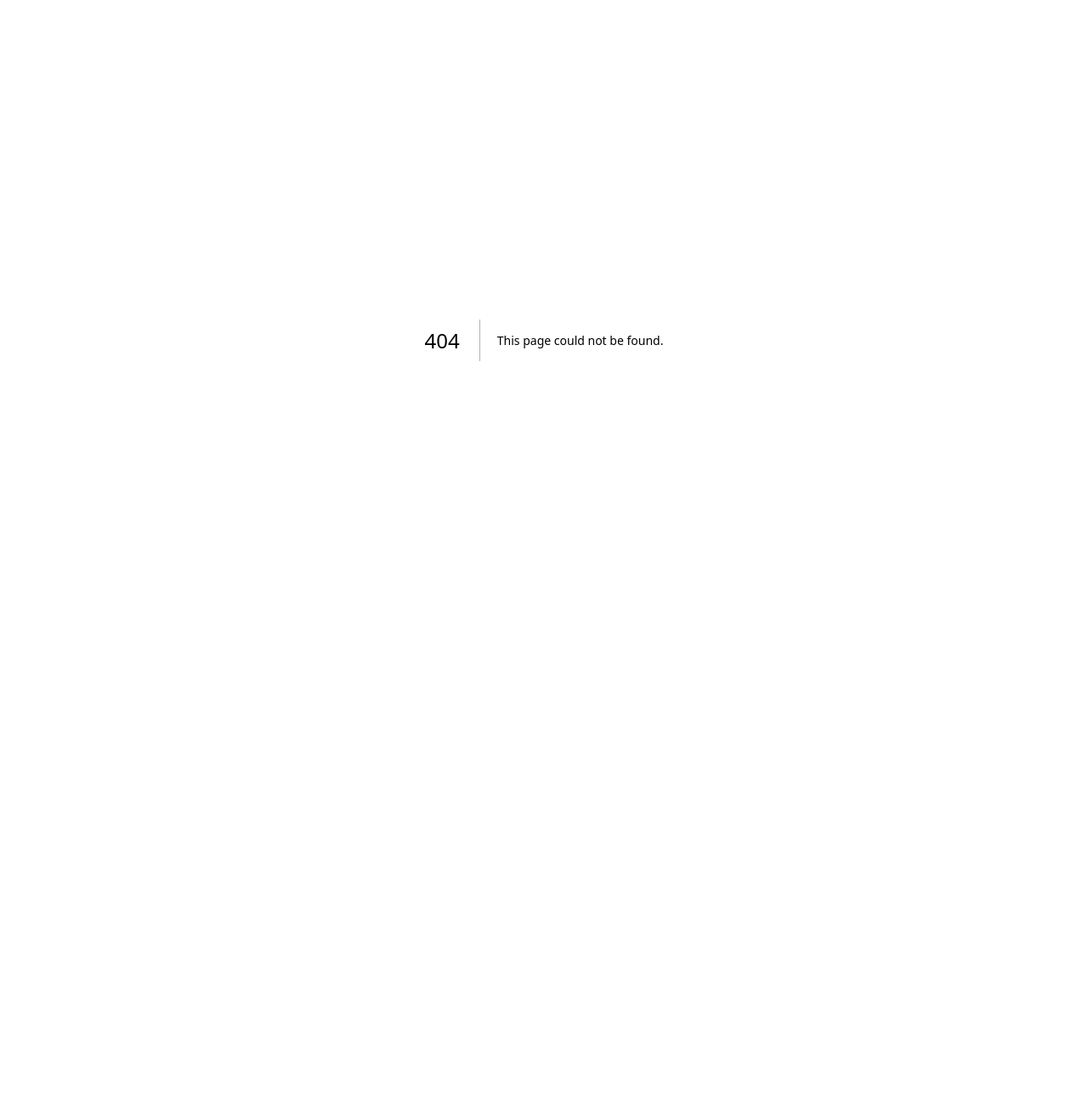
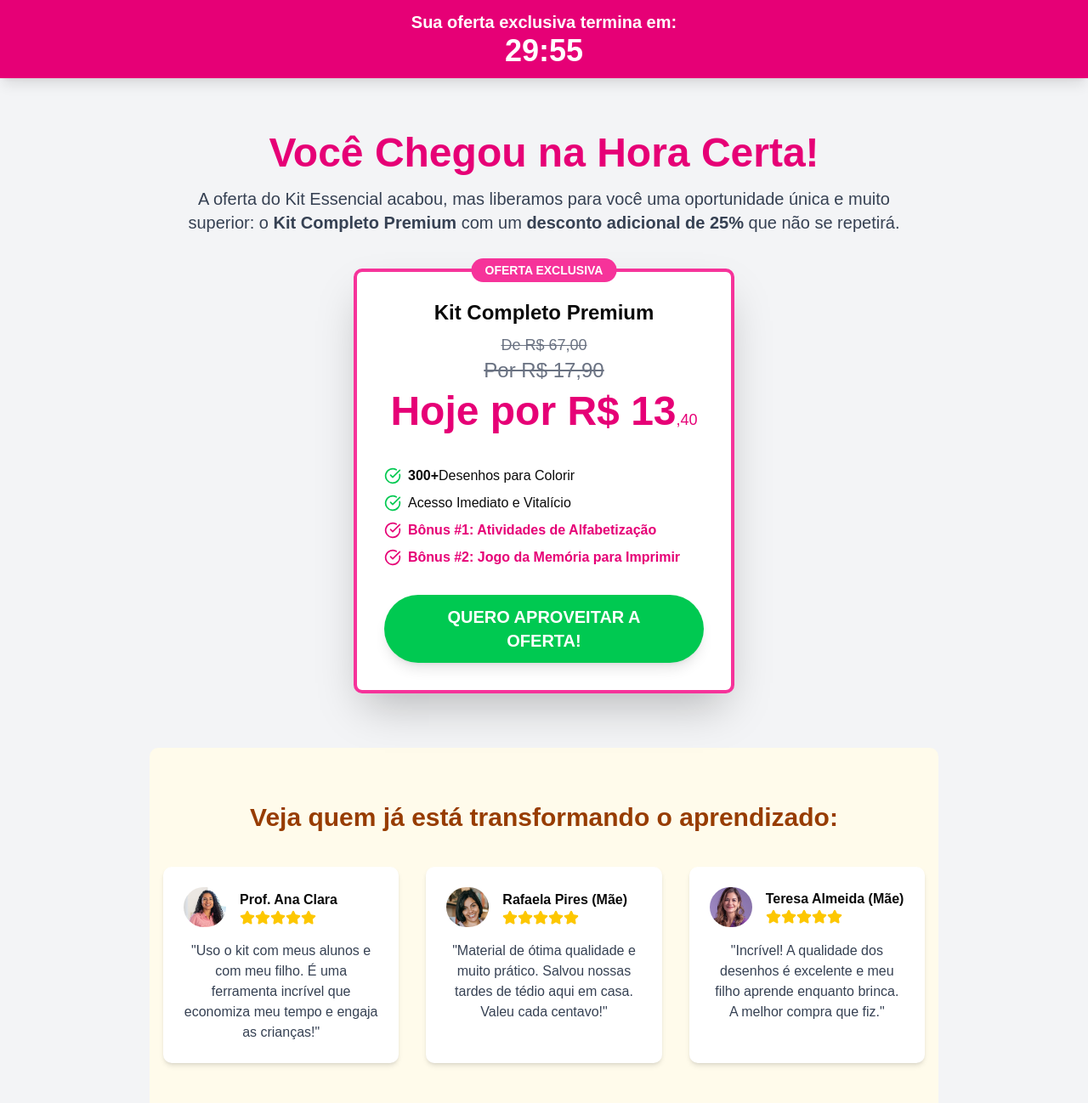
Before and after one commit to skrodrigo/kit-colorir, a Next.js app: page /oferta-expirada in a window 1280 px wide. Before the commit this address had no page. Shown: the top 1298 px of the page at 85% size. Before the commit the page ends 800 px from the top, so only its background shows below. Built offline with nearby package versions, Linux system fonts and the light colour scheme; a web font is replaced by a local one.

Commit message:
feat: add expire page

```diff
--- /dev/null
+++ b/app/oferta-expirada/page.tsx
@@ -0,0 +1,78 @@
+
+import Image from 'next/image';
+import { CheckCircle, Star } from 'lucide-react';
+import CountdownTimer from '@/components/ui/countdown-timer';
+
+export default function OfertaExpirada() {
+  return (
+    <div className="bg-gray-100">
+      {/* Timer Section */}
+      <div className="bg-pink-600 text-white py-3 px-4 text-center sticky top-0 z-50 shadow-lg">
+        <p className="font-semibold text-lg md:text-xl">Sua oferta exclusiva termina em:</p>
+        <CountdownTimer />
+      </div>
+
+      <main className="py-12 md:py-16 px-4">
+        <div className="max-w-4xl mx-auto text-center">
+          <h1 className="text-3xl md:text-5xl font-bold text-pink-600 mb-4">Você Chegou na Hora Certa!</h1>
+          <p className="text-lg md:text-xl text-gray-700 mb-8">A oferta do Kit Essencial acabou, mas liberamos para você uma oportunidade única e muito superior: o <strong>Kit Completo Premium</strong> com um <strong>desconto adicional de 25%</strong> que não se repetirá.</p>
+
+          {/* Premium Card Section */}
+          <div className="flex justify-center my-10">
+            <div className="border-4 border-pink-500 rounded-lg p-6 md:p-8 w-full max-w-md text-center flex flex-col relative shadow-2xl bg-white">
+              <div className="absolute -top-4 left-1/2 -translate-x-1/2 bg-pink-500 text-white px-4 py-1 rounded-full text-sm font-bold">OFERTA EXCLUSIVA</div>
+              <h3 className="text-2xl font-bold mb-2">Kit Completo Premium</h3>
+              <p className="text-gray-500 line-through text-lg">De R$ 67,00</p>
+              <p className="text-gray-500 line-through text-2xl">Por R$ 17,90</p>
+              <p className="text-5xl font-bold my-2 text-pink-600">Hoje por R$ 13<span className="text-lg font-normal">,40</span></p>
+              <ul className="text-left space-y-2 my-6 md:my-8 flex-grow">
+                <li className="flex items-center"><CheckCircle className="w-5 h-5 text-green-500 mr-2 flex-shrink-0" /> <strong>300+</strong> Desenhos para Colorir</li>
+                <li className="flex items-center"><CheckCircle className="w-5 h-5 text-green-500 mr-2 flex-shrink-0" /> Acesso Imediato e Vitalício</li>
+                <li className="flex items-center text-pink-600 font-bold"><CheckCircle className="w-5 h-5 mr-2 flex-shrink-0" /> Bônus #1: Atividades de Alfabetização</li>
+                <li className="flex items-center text-pink-600 font-bold"><CheckCircle className="w-5 h-5 mr-2 flex-shrink-0" /> Bônus #2: Jogo da Memória para Imprimir</li>
+              </ul>
+              <a href="#" className="mt-auto bg-green-500 text-white font-bold py-3 px-8 rounded-full text-xl hover:bg-green-600 transition-transform transform hover:scale-105 shadow-lg">QUERO APROVEITAR A OFERTA!</a>
+            </div>
+          </div>
+
+          {/* Testimonials Section */}
+          <section className="bg-amber-50 py-16 px-4 -mx-4 mt-16 rounded-lg">
+            <h2 className="text-3xl font-bold text-center mb-10 text-amber-800">Veja quem já está transformando o aprendizado:</h2>
+            <div className="max-w-6xl mx-auto grid md:grid-cols-3 gap-8">
+              <div className="bg-white p-6 rounded-lg shadow-md">
+                <div className="flex items-center mb-4">
+                    <Image src="/prof1.png" alt="Professora Ana" width={50} height={50} className="rounded-full mr-4"/>
+                    <div>
+                      <p className="font-bold">Prof. Ana Clara</p>
+                      <div className="flex text-yellow-400">{Array(5).fill(0).map((_, i) => <Star key={`t1-star-${i}`} size={18} className='fill-yellow-400'/>)}</div>
+                    </div>
+                </div>
+                <p className='text-gray-700'>&quot;Uso o kit com meus alunos e com meu filho. É uma ferramenta incrível que economiza meu tempo e engaja as crianças!&quot;</p>
+              </div>
+              <div className="bg-white p-6 rounded-lg shadow-md">
+                <div className="flex items-center mb-4">
+                    <Image src="/prof2.png" alt="Rafaela Pires" width={50} height={50} className="rounded-full mr-4"/>
+                    <div>
+                      <p className="font-bold">Rafaela Pires (Mãe)</p>
+                      <div className="flex text-yellow-400">{Array(5).fill(0).map((_, i) => <Star key={`t2-star-${i}`} size={18} className='fill-yellow-400'/>)}</div>
+                    </div>
+                </div>
+                <p className='text-gray-700'>&quot;Material de ótima qualidade e muito prático. Salvou nossas tardes de tédio aqui em casa. Valeu cada centavo!&quot;</p>
+              </div>
+              <div className="bg-white p-6 rounded-lg shadow-md">
+                <div className="flex items-center mb-4">
+                    <Image src="/mae1.png" alt="Teresa Almeida" width={50} height={50} className="rounded-full mr-4"/>
+                    <div>
+                      <p className="font-bold">Teresa Almeida (Mãe)</p>
+                      <div className="flex text-yellow-400">{Array(5).fill(0).map((_, i) => <Star key={`t3-star-${i}`} size={18} className='fill-yellow-400'/>)}</div>
+                    </div>
+                </div>
+                <p className='text-gray-700'>&quot;Incrível! A qualidade dos desenhos é excelente e meu filho aprende enquanto brinca. A melhor compra que fiz.&quot;</p>
+              </div>
+            </div>
+          </section>
+        </div>
+      </main>
+    </div>
+  );
+}
--- a/app/page.tsx
+++ b/app/page.tsx
@@ -76,28 +76,28 @@ export default function Home() {
           <h2 className="text-3xl font-bold text-center mb-10 text-pink-600">Escolha o Plano Ideal para Você</h2>
           <div className="flex flex-wrap justify-center gap-8">
             {/* Basic Plan */}
-            <div className="border-2 border-gray-200 rounded-lg p-8 w-full max-w-sm text-center flex flex-col">
+            <div className="border-2 border-gray-200 rounded-lg p-8 w-full max-w-sm text-center flex flex-col opacity-70">
               <h3 className="text-2xl font-bold mb-2">Kit Essencial</h3>
-              <p className="text-4xl font-bold my-4">R$ 9<span className="text-lg font-normal">,90</span></p>
+              <p className="text-gray-500 line-through">De R$ 37,00</p>
+              <p className="text-4xl font-bold my-2">Por R$ 9<span className="text-lg font-normal">,90</span></p>
               <ul className="text-left space-y-2 mb-8 flex-grow">
                 <li className="flex items-center"><CheckCircle className="w-5 h-5 text-green-500 mr-2" /> 50 Desenhos para Colorir</li>
                 <li className="flex items-center"><CheckCircle className="w-5 h-5 text-green-500 mr-2" /> Acesso Imediato</li>
               </ul>
-              <a href="#" className="mt-auto bg-gray-300 text-gray-800 font-bold py-3 px-8 rounded-full hover:bg-gray-400 transition-colors">Escolher Essencial</a>
+              <a href="/oferta-expirada" className="mt-auto bg-gray-300 text-gray-800 font-bold py-3 px-8 rounded-full hover:bg-gray-400 transition-colors">Escolher Essencial</a>
             </div>
 
             {/* Premium Plan */}
             <div className="border-4 border-pink-500 rounded-lg p-8 w-full max-w-sm text-center flex flex-col relative shadow-2xl">
               <div className="absolute -top-4 left-1/2 -translate-x-1/2 bg-pink-500 text-white px-4 py-1 rounded-full text-sm font-bold">MAIS POPULAR</div>
               <h3 className="text-2xl font-bold mb-2">Kit Completo Premium</h3>
-              <p className="text-5xl font-bold my-4 text-pink-600">R$ 17<span className="text-lg font-normal">,90</span></p>
+              <p className="text-gray-500 line-through">De R$ 67,00</p>
+              <p className="text-5xl font-bold my-2 text-pink-600">Por R$ 17<span className="text-lg font-normal">,90</span></p>
               <ul className="text-left space-y-2 mb-8 flex-grow">
                 <li className="flex items-center"><CheckCircle className="w-5 h-5 text-green-500 mr-2" /> <strong>300+</strong> Desenhos para Colorir</li>
                 <li className="flex items-center"><CheckCircle className="w-5 h-5 text-green-500 mr-2" /> Acesso Imediato e Vitalício</li>
                 <li className="flex items-center text-pink-600 font-bold"><CheckCircle className="w-5 h-5 mr-2" /> Bônus #1: Atividades de Alfabetização</li>
                 <li className="flex items-center text-pink-600 font-bold"><CheckCircle className="w-5 h-5 mr-2" /> Bônus #2: Jogo da Memória para Imprimir</li>
-                <li className="flex items-center text-pink-600 font-bold"><CheckCircle className="w-5 h-5 mr-2" /> Bônus #3: Desenhos para Recortar</li>
-                <li className="flex items-center text-pink-600 font-bold"><CheckCircle className="w-5 h-5 mr-2" /> Bônus #4: Guia para Pais e Educadores</li>
               </ul>
               <a href="#" className="mt-auto bg-pink-500 text-white font-bold py-3 px-8 rounded-full text-xl hover:bg-pink-600 transition-transform transform hover:scale-105">QUERO O KIT COMPLETO!</a>
             </div>
--- /dev/null
+++ b/components/ui/countdown-timer.tsx
@@ -0,0 +1,28 @@
+'use client';
+
+import { useState, useEffect } from 'react';
+
+export default function CountdownTimer() {
+  const [timeLeft, setTimeLeft] = useState(30 * 60); // 30 minutes in seconds
+
+  useEffect(() => {
+    if (timeLeft <= 0) return;
+
+    const intervalId = setInterval(() => {
+      setTimeLeft(timeLeft - 1);
+    }, 1000);
+
+    return () => clearInterval(intervalId);
+  }, [timeLeft]);
+
+  const minutes = Math.floor(timeLeft / 60);
+  const seconds = timeLeft % 60;
+
+  return (
+    <div className="text-2xl md:text-4xl font-bold text-white">
+      <span>{String(minutes).padStart(2, '0')}</span>
+      <span>:</span>
+      <span>{String(seconds).padStart(2, '0')}</span>
+    </div>
+  );
+}
```
